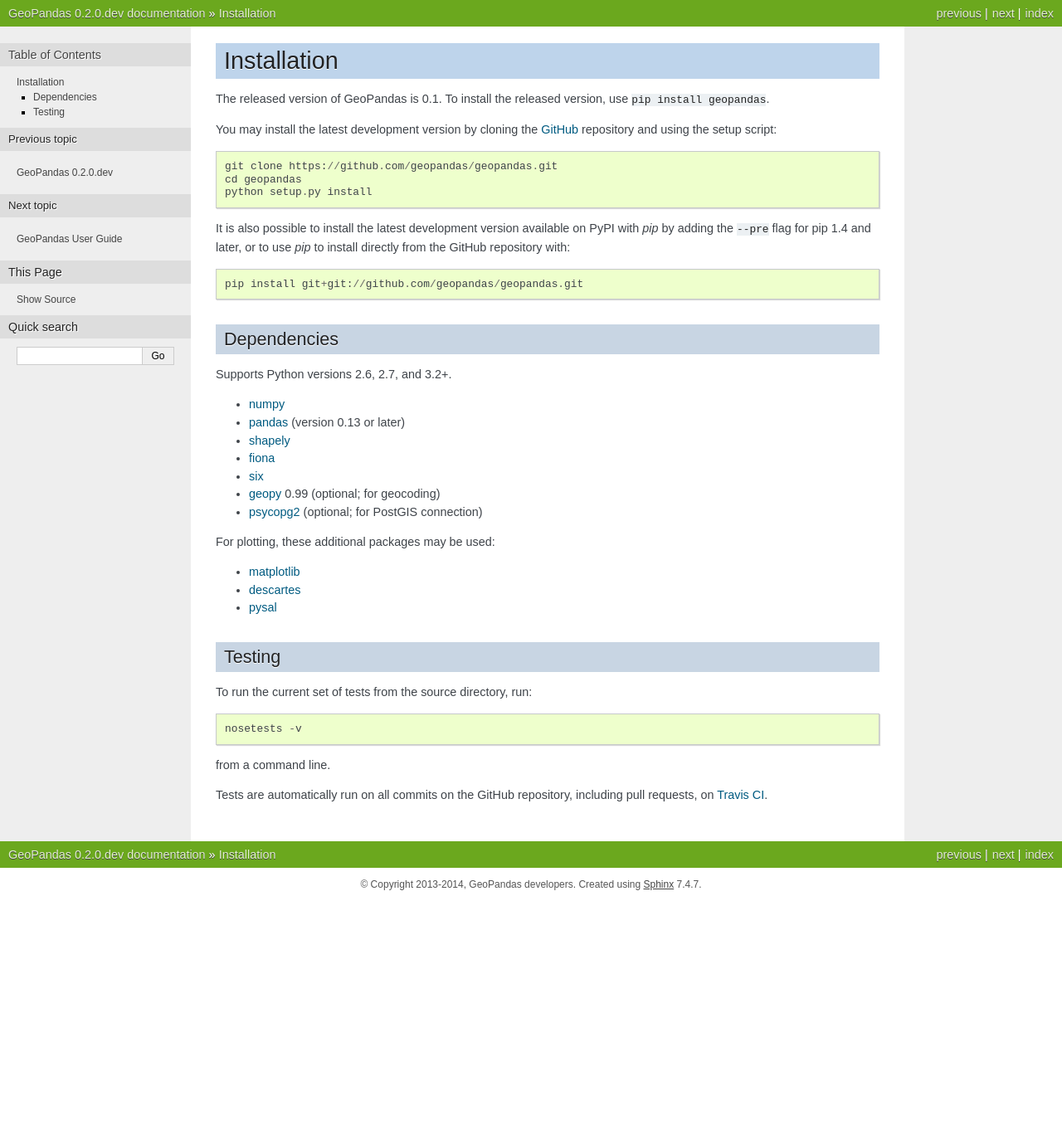
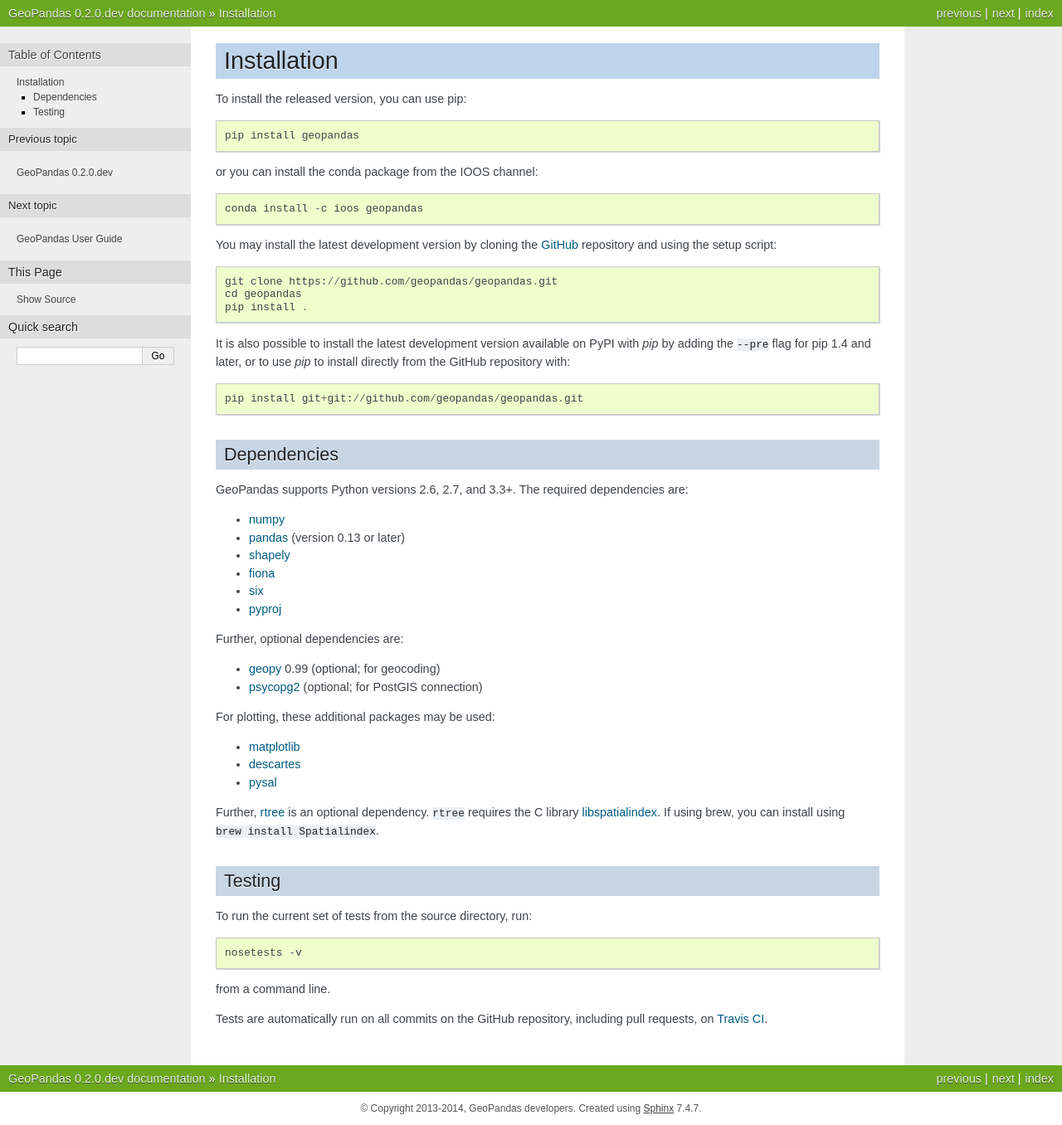
Before and after one commit to geopandas/geopandas, a Sphinx documentation site: the page built from doc/source/install.rst, in a window 1280 px wide. Shown: the whole page at 83% size. Built offline with Sphinx 7.4.7, drawn with Linux system fonts in a browser that asks for light colours; pages that are not in the unit, such as notebooks, are missing from menus; before the commit the page ends 1086 px from its top, so only the background shows below that.

Commit message:
DOC: update install instructions

```diff
--- a/doc/source/install.rst
+++ b/doc/source/install.rst
@@ -1,15 +1,20 @@
 Installation
 ============
 
-The released version of GeoPandas is 0.1.  To install the released
-version, use ``pip install geopandas``.
+To install the released version, you can use pip::
+
+    pip install geopandas
+
+or you can install the conda package from the IOOS channel::
+
+    conda install -c ioos geopandas
 
 You may install the latest development version by cloning the
 `GitHub`_ repository and using the setup script::
 
     git clone https://github.com/geopandas/geopandas.git
     cd geopandas
-    python setup.py install
+    pip install .
 
 It is also possible to install the latest development version
 available on PyPI with `pip` by adding the ``--pre`` flag for pip 1.4
@@ -22,13 +27,18 @@
 Dependencies
 ------------
 
-Supports Python versions 2.6, 2.7, and 3.2+.
+GeoPandas supports Python versions 2.6, 2.7, and 3.3+. The required
+dependencies are:
 
 - `numpy`_
 - `pandas`_ (version 0.13 or later)
 - `shapely`_
 - `fiona`_
 - `six`_
+- `pyproj`_
+
+Further, optional dependencies are:
+
 - `geopy`_ 0.99 (optional; for geocoding)
 - `psycopg2`_ (optional; for PostGIS connection)
 
@@ -37,6 +47,10 @@
 - `matplotlib`_
 - `descartes`_
 - `pysal`_
+
+Further, `rtree`_ is an optional dependency. ``rtree`` requires the C library
+`libspatialindex`_. If using brew, you can install using
+``brew install Spatialindex``.
 
 Testing
 -------
@@ -62,7 +76,11 @@
 .. _six: https://pythonhosted.org/six
 .. _psycopg2: https://pypi.python.org/pypi/psycopg2
 .. _pysal: http://pysal.org
+.. _pyproj: https://github.com/jswhit/pyproj
+.. _rtree: https://github.com/Toblerity/rtree
+.. _libspatialindex: https://github.com/libspatialindex/libspatialindex
 .. _Travis CI: https://travis-ci.org/geopandas/geopandas
+
 
 .. toctree::
    :maxdepth: 2
```
